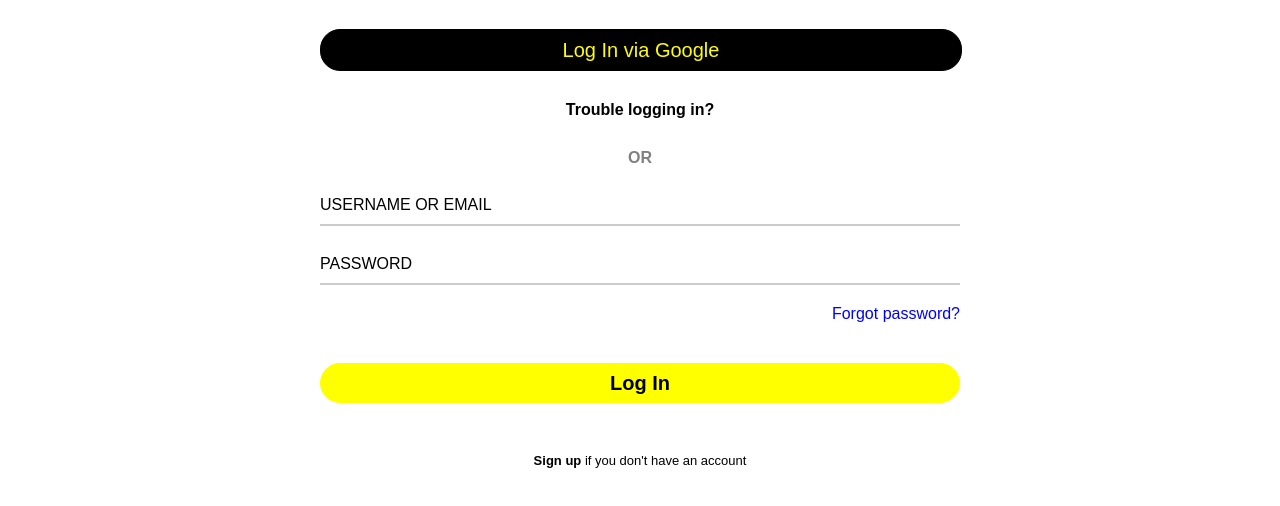
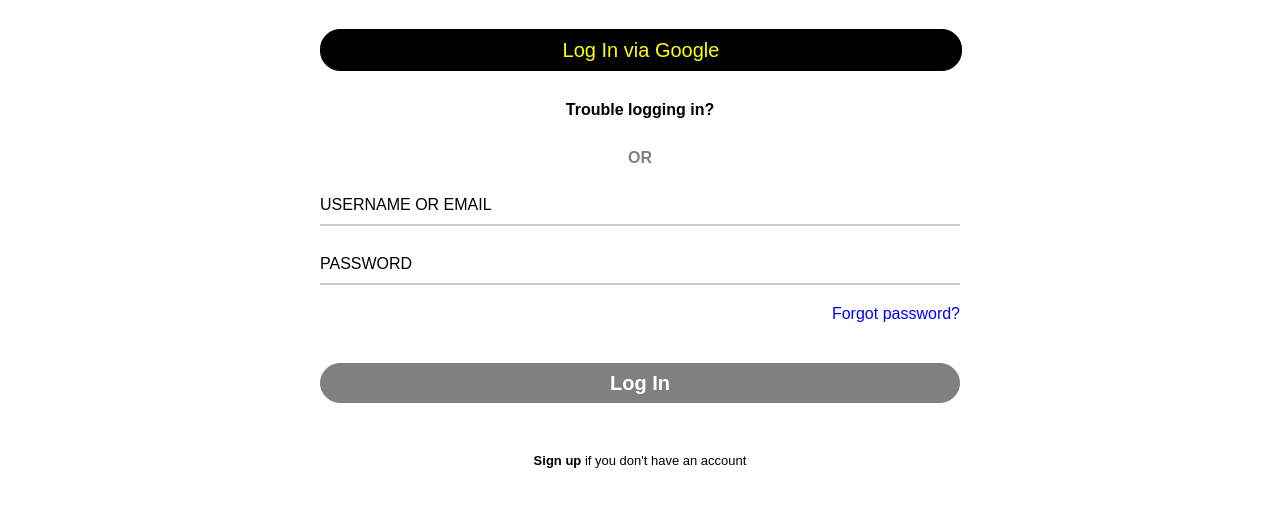
Before and after one commit to kayigmb/snap, a plain HTML site: page index.html in a window 1280 px wide. Shown: the part 208-714 px from the top of the page. Drawn offline with Linux system fonts and the light colour scheme.

Commit message:
Login-button:color change

```diff
--- a/index.html
+++ b/index.html
@@ -8,7 +8,7 @@
     <link rel="stylesheet" href="styles.css">
 </head>
 <body>
-    <div class="LOG">
+    <form class="LOG">
         <!-- header -->
         <div class="header">
             <img src="img/icon.png" alt="logo" srcset="img/icon.png">
@@ -48,6 +48,6 @@
             <label class="signup"><a href="#">Sign up </a>if you don't have an account</label>
         </div>
     </div>
-    </div>
+    </form>
 </body>
 </html>
--- a/styles.css
+++ b/styles.css
@@ -102,11 +102,17 @@
     margin-top: 40px;
     width:100%;
     height: 40px;
-    background-color: yellow;
+    background-color: gray;
     border-radius: 30px;
-    border: 1px solid yellow;
+    color:white;
+    border: 1px solid gray;
     font-size: 20px;
     font-weight: bold;
+}
+.LOG:valid button{
+    background-color: yellow;
+    border:1px solid yellow;
+    color:black
 }
 .sign{
     margin-top: 50px;
```
